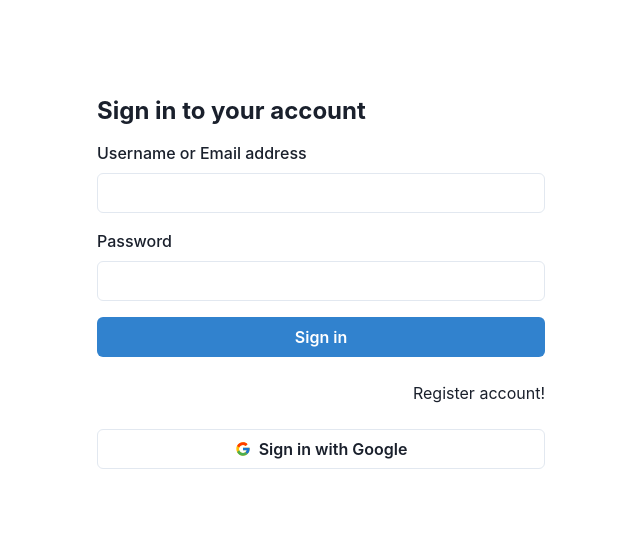
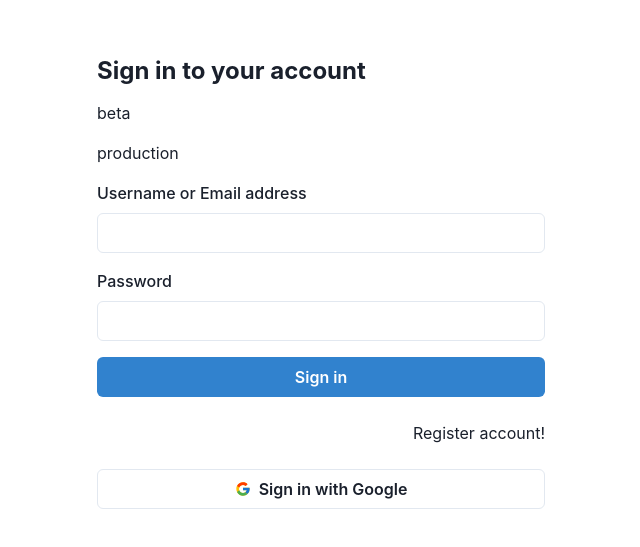
Before and after one commit to bobbyray1005/example-react, a React (Create React App) app in the folder client/: page /login in a window 1280 px wide. Shown: the part 117-664 px from the top of the page, without its empty margins (319-959 px from the left). Built offline with nearby package versions, Linux system fonts and the light colour scheme; no server answers.

Commit message:
add deep link test

```diff
--- a/client/src/pages/LoginPage.js
+++ b/client/src/pages/LoginPage.js
@@ -86,6 +86,8 @@ export default function LoginPage() {
       <Flex p={8} flex={1} align={"center"} justify={"center"}>
         <Stack spacing={4} w={"full"} maxW={"md"}>
           <Heading fontSize={"2xl"}>Sign in to your account</Heading>
+          <a href="https://beta-hello.ncloud.com/8234150884?pw=aGV3ZGlp&meetingRsvId=1425" class="mobile_launcher-btn"> beta </a>
+          <a href="https://hello.ncloud.com/8234150884?pw=aGV3ZGlp&meetingRsvId=1425" class="mobile_launcher-btn"> production </a>
           <FormControl id="email">
             <FormLabel>Username or Email address</FormLabel>
             <Input
```
